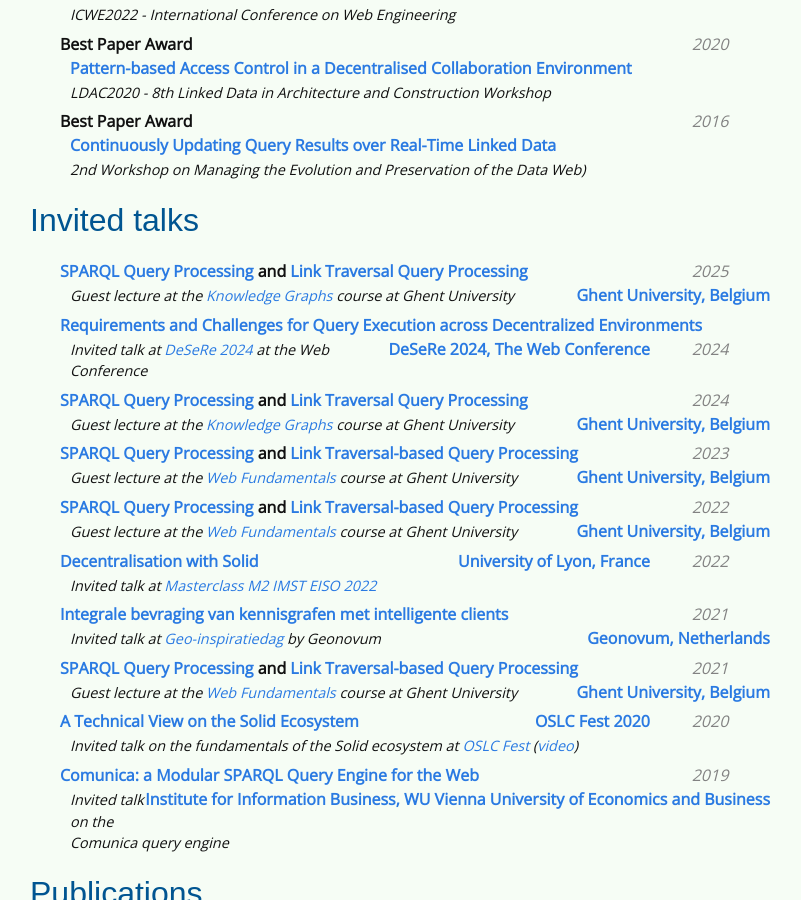
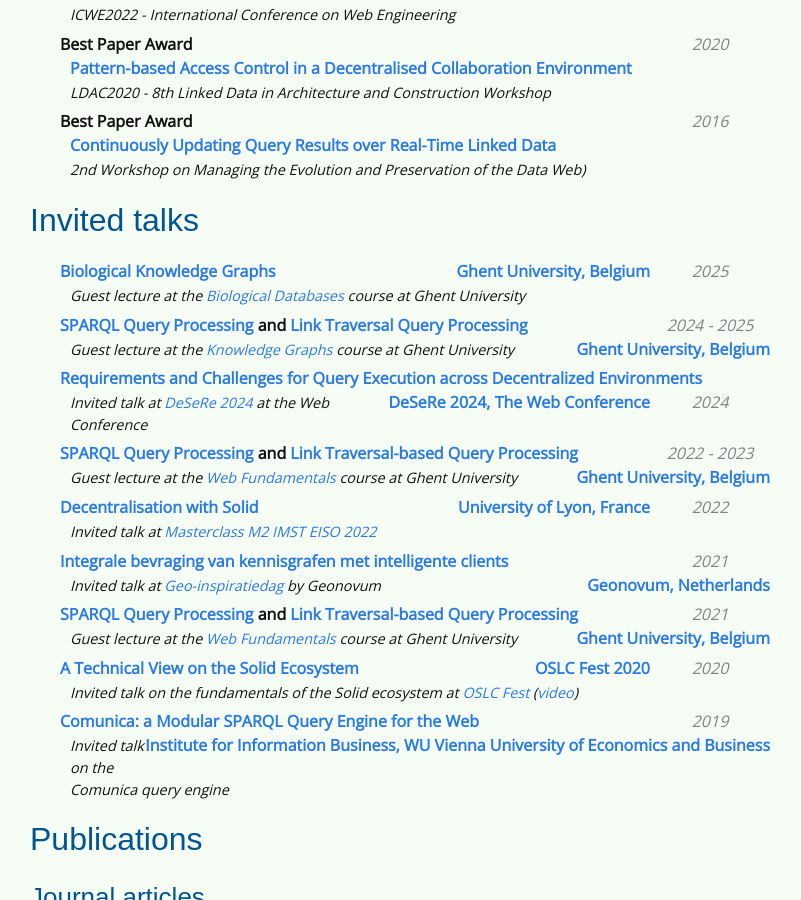
Before and after one commit to rubensworks/rubensworks.net, a Jekyll site: the page built from cv.md, in a window 1280 px wide and 900 px high, scrolled down 3006 px. Shown: the whole window, without its empty margins (240-1041 px from the left). Built offline with Jekyll 4.4.1, drawn with Linux system fonts in a browser that asks for light colours; some web fonts are replaced.

Commit message:
Add Biological Knowledge Graphs guest lecture to CV

```diff
--- a/cv.md
+++ b/cv.md
@@ -302,8 +302,14 @@ Additionally, he has served as a reviewer and program committee member for these
 
 <ul class="cv-listing">
 {% include cv-listing.html
+    subject="[Biological Knowledge Graphs](https://www.rubensworks.net/raw/slides/2025/ugent-bio-kgs/)"
+    date="2025"
+    location="Ghent University, Belgium"
+    description="Guest lecture at the [Biological Databases](https://studiekiezer.ugent.be/2024/studiefiche/en/I002642) course at Ghent University"
+%}
+{% include cv-listing.html
     subject="[SPARQL Query Processing](https://www.rubensworks.net/raw/slides/2025/ugent-knowledgegraphs-sparqlengines/) and [Link Traversal Query Processing](https://www.rubensworks.net/raw/slides/2025/ugent-knowledgegraphs-linktraversal/)"
-    date="2025"
+    date="2024 - 2025"
     location="Ghent University, Belgium"
     description="Guest lecture at the [Knowledge Graphs](https://studiekiezer.ugent.be/studiefiche/en/E018160/2025) course at Ghent University"
 %}
@@ -314,20 +320,8 @@ Additionally, he has served as a reviewer and program committee member for these
     description="Invited talk at [DeSeRe 2024](https://desere.org/) at the Web Conference"
 %}
 {% include cv-listing.html
-    subject="[SPARQL Query Processing](https://www.rubensworks.net/raw/slides/2024/ugent-knowledgegraphs-sparqlengines/) and [Link Traversal Query Processing](https://www.rubensworks.net/raw/slides/2024/ugent-knowledgegraphs-linktraversal/)"
-    date="2024"
-    location="Ghent University, Belgium"
-    description="Guest lecture at the [Knowledge Graphs](https://studiekiezer.ugent.be/studiefiche/en/E018160/2024) course at Ghent University"
-%}
-{% include cv-listing.html
     subject="[SPARQL Query Processing](https://www.rubensworks.net/raw/slides/2023/ugent-webfundamentals-sparqlengines/) and [Link Traversal-based Query Processing](https://www.rubensworks.net/raw/slides/2023/ugent-webfundamentals-linktraversal/)"
-    date="2023"
-    location="Ghent University, Belgium"
-    description="Guest lecture at the [Web Fundamentals](https://rubenverborgh.github.io/WebFundamentals/) course at Ghent University"
-%}
-{% include cv-listing.html
-    subject="[SPARQL Query Processing](https://www.rubensworks.net/raw/slides/2022/ugent-webfundamentals-sparqlengines/) and [Link Traversal-based Query Processing](https://www.rubensworks.net/raw/slides/2022/ugent-webfundamentals-linktraversal/)"
-    date="2022"
+    date="2022 - 2023"
     location="Ghent University, Belgium"
     description="Guest lecture at the [Web Fundamentals](https://rubenverborgh.github.io/WebFundamentals/) course at Ghent University"
 %}
```
